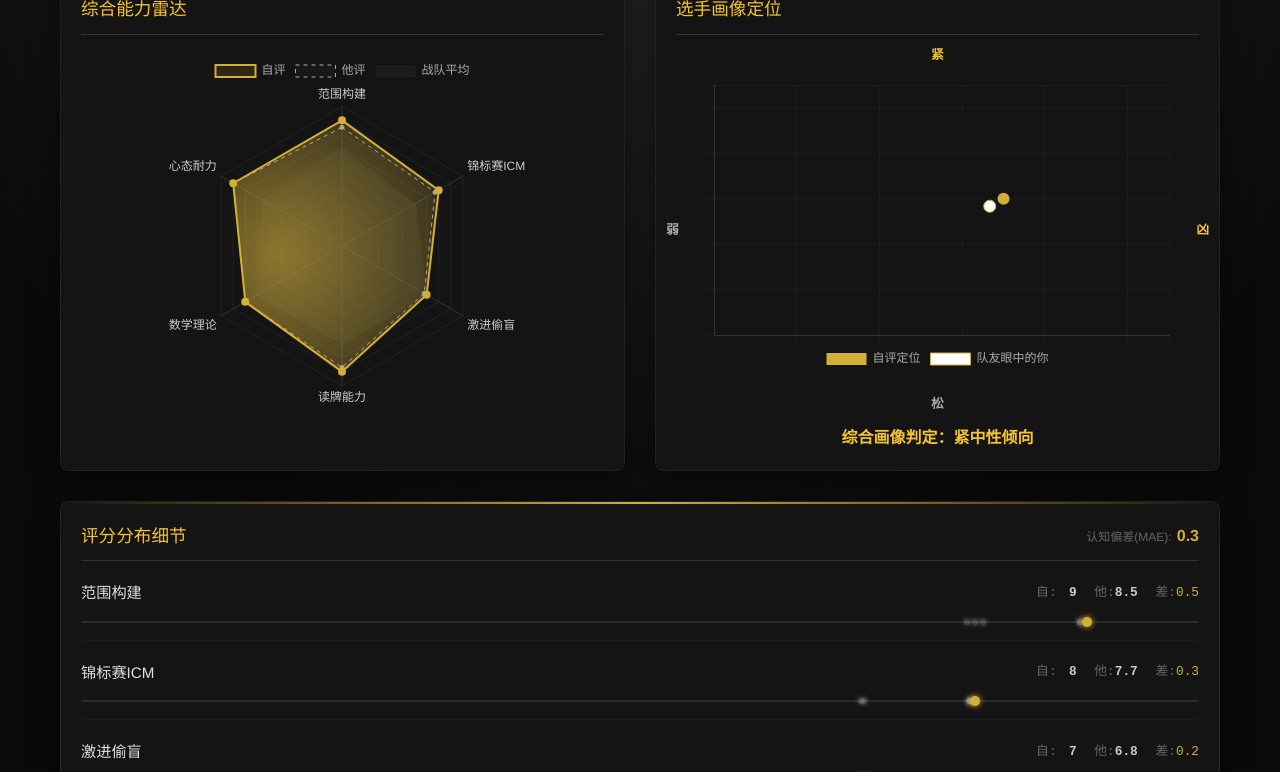
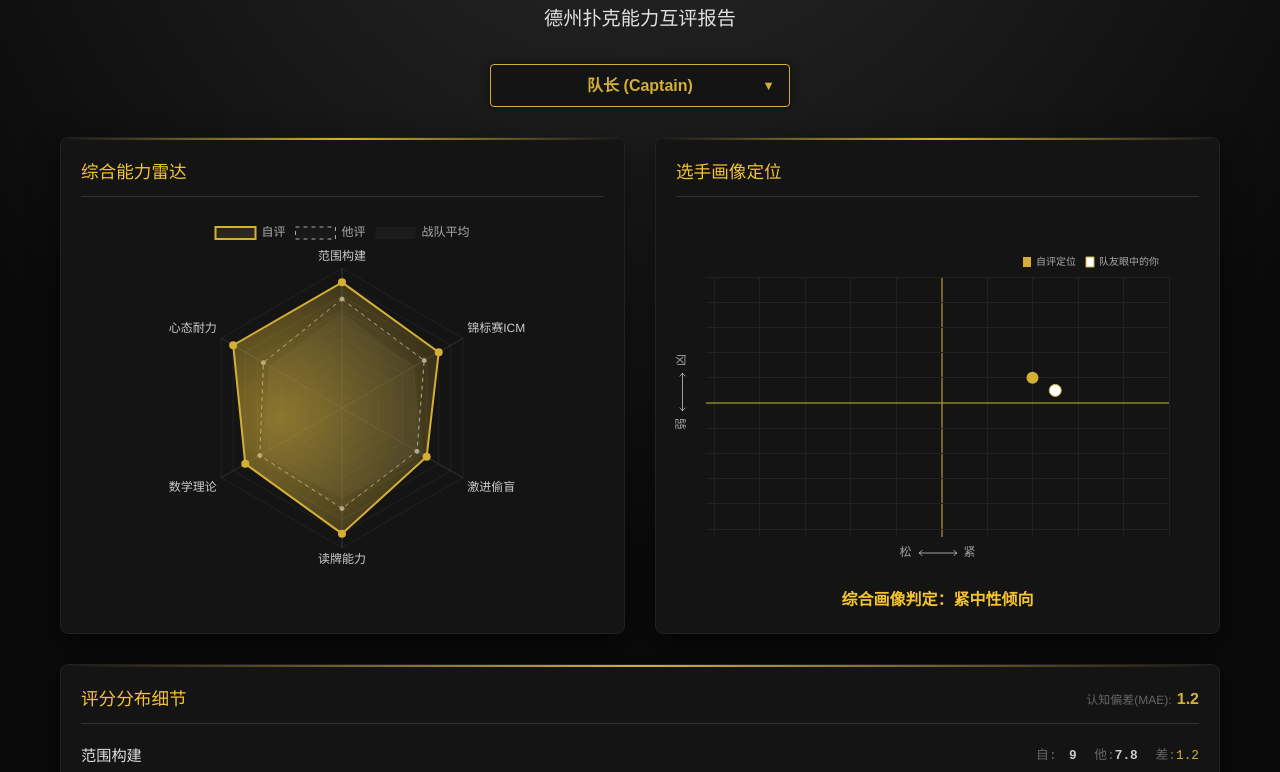
Before and after one commit to KKurtt/poker_dashboard, a plain HTML site: page index.html in a window 1280 px wide. Shown: the part 253-1025 px from the top of the page. Drawn offline with nearby package versions, Linux system fonts and the light colour scheme.

Commit message:
Update  details

```diff
--- a/index.html
+++ b/index.html
@@ -3,7 +3,7 @@
 <head>
     <meta charset="UTF-8">
     <meta name="viewport" content="width=device-width, initial-scale=1.0, maximum-scale=1.0, user-scalable=no">
-    <title>GPC Poker League 能力分析</title>
+    <title>GPC Poker League 能力互评</title>
     <script src="https://cdn.jsdelivr.net/npm/chart.js"></script>
     <style>
         :root {
@@ -51,8 +51,12 @@
         }
         .sticky-header.visible { transform: translateY(0); }
 
-        .sticky-title { font-size: 1rem; font-weight: bold; color: var(--gold-primary); display: none; }
-        @media (min-width: 600px) { .sticky-title { display: block; } }
+        /* 新增：悬浮栏 Logo 样式 */
+        .sticky-logo {
+            height: 36px; /* 根据悬浮栏高度(60px)调整，留出边距 */
+            width: auto;  /* 保持比例 */
+            display: block;
+        }
 
         .sticky-select-wrapper { flex-grow: 1; display: flex; justify-content: flex-end; }
         .sticky-select {
@@ -64,13 +68,29 @@
         .container { max-width: 1200px; margin: 0 auto; padding: 20px; }
 
         header { text-align: center; margin-bottom: 30px; padding-top: 20px; transition: opacity 0.3s; }
+
+        /* 新增：主 Logo 样式 */
+        .main-logo-wrapper {
+            margin-bottom: 15px;
+            display: flex;
+            justify-content: center;
+        }
+        .main-logo {
+            max-width: 200px; /* 控制主Logo最大宽度 */
+            height: auto;
+        }
+
         h1 {
             font-size: 1.8rem; color: var(--gold-primary); text-transform: uppercase;
             letter-spacing: 2px; margin-bottom: 5px;
             text-shadow: 0 0 15px rgba(212, 175, 55, 0.3);
         }
         @media (min-width: 768px) { h1 { font-size: 2.2rem; } }
-        .subtitle { color: var(--text-sub); font-size: 0.9rem; letter-spacing: 1px; margin-bottom: 20px; }
+        .subtitle {
+            margin-top: 10px;
+            font-size: 1.2rem;
+            font-weight: 300;
+        }
 
         /* 主选择器 */
         .selector-wrapper { display: flex; justify-content: center; margin-bottom: 30px; position: relative; z-index: 10; }
@@ -85,6 +105,61 @@
         .custom-select::after {
             content: '▼'; font-size: 0.8rem; color: var(--gold-primary);
             position: absolute; right: 15px; top: 50%; transform: translateY(-50%); pointer-events: none;
+        }
+        /* 确保标签内部是横向排列的 */
+        /* 1. 基础布局：让文字和箭头横向排列、垂直居中 */
+        .quadrant-label {
+            position: absolute;      /* 绝对定位，相对于 .scatter-wrapper */
+            display: flex;           /* Flex 布局 */
+            align-items: center;     /* 垂直居中 */
+            justify-content: center; /* 水平居中 */
+            gap: 6px;                /* 文字和箭头间距 */
+            color: rgba(255, 255, 255, 0.6); /* 颜色 */
+            font-size: 12px;
+            pointer-events: none;    /* 防止遮挡 Canvas 点击事件 */
+            z-index: 10;             /* 确保在 Canvas 之上 */
+        }
+
+        /* 2. SVG 箭头样式 */
+        .axis-arrow {
+            width: 40px;             /* 箭头长度 */
+            height: 10px;            /* 箭头高度 */
+            fill: none;
+            stroke: currentColor;    /* 跟随文字颜色 */
+            stroke-width: 1.5;
+            stroke-linecap: round;
+            stroke-linejoin: round;
+        }
+
+        /* 3. 底部标签定位 (X轴) */
+        .q-bottom {
+            bottom: 5px;             /* 距离底部的位置 */
+            left: 0;
+            width: 100%;             /* 占满宽度以居中 */
+        }
+
+        /* 4. 左侧标签定位 (Y轴) - 关键修改 */
+        .q-left {
+            /* 先定位到左侧垂直居中的位置 */
+            top: 50%;
+            left: 0;
+
+            /*
+               关键点：
+               1. translate(-50%, -50%): 先把自身的中心点对齐到 left:0, top:50% 的位置
+               2. rotate(-90deg): 逆时针旋转 90 度
+            */
+            transform: translate(-42%, -50%) rotate(-90deg);
+
+            /*
+               如果旋转后位置偏离，可以微调上面的 translate(-42%, ...)
+               或者使用 transform-origin
+            */
+            transform-origin: center center;
+
+            /* 确保宽度足够容纳文字和箭头，避免换行 */
+            width: auto;
+            white-space: nowrap;
         }
 
         /* --- 仪表盘布局 (自适应关键) --- */
@@ -121,15 +196,6 @@
 
         .scatter-wrapper { position: relative; height: 300px; width: 100%; padding: 20px; margin-top: 10px; }
         @media (min-width: 768px) { .scatter-wrapper { height: 350px; } }
-
-        .quadrant-label {
-            position: absolute; font-size: 0.8rem; font-weight: bold; color: var(--text-sub);
-            pointer-events: none; text-transform: uppercase;
-        }
-        .q-top { top: -10px; left: 50%; transform: translateX(-50%); color: var(--gold-light); }
-        .q-bottom { bottom: -10px; left: 50%; transform: translateX(-50%); color: #aaa; }
-        .q-left { left: -10px; top: 50%; transform: translateY(-50%); color: #aaa; }
-        .q-right { right: -10px; top: 50%; transform: translateY(-50%); color: var(--gold-light); }
 
         /* --- 评分细节 (两行排版优化) --- */
         .detail-rows { display: flex; flex-direction: column; gap: 20px; }
@@ -195,7 +261,9 @@
 
 <!-- 顶部悬浮栏 -->
 <div class="sticky-header" id="stickyHeader">
-    <div class="sticky-title">GPC POKER LEAGUE</div>
+    <!-- 修改点：替换原有的文字标题为长方形 Logo -->
+    <img src="logo_sticky.png" alt="GPC Logo" class="sticky-logo">
+
     <div class="sticky-select-wrapper">
         <select id="stickyPlayerSelect" class="sticky-select"></select>
     </div>
@@ -203,8 +271,13 @@
 
 <div class="container">
     <header id="mainHeader">
+        <!-- 修改点：在标题最上方添加主 Logo -->
+        <div class="main-logo-wrapper">
+            <img src="logo_main.png" alt="GPC Main Logo" class="main-logo">
+        </div>
+
         <h1>GPC POKER LEAGUE</h1>
-        <div class="subtitle">德州扑克战队能力评估</div>
+        <div class="subtitle">德州扑克能力互评报告</div>
     </header>
 
     <div class="selector-wrapper">
@@ -232,13 +305,35 @@
                 选手画像定位
                 <span class="card-sub"></span>
             </div>
+
             <div class="scatter-wrapper">
-                <div class="quadrant-label q-top">紧</div>
-                <div class="quadrant-label q-bottom">松</div>
-                <div class="quadrant-label q-left">弱</div>
-                <div class="quadrant-label q-right">凶</div>
+                <!-- 底部横轴：松 <-> 紧 -->
+                <div class="quadrant-label q-bottom">
+                    <span>松</span>
+                    <!-- SVG 双向箭头 -->
+                    <svg class="axis-arrow" viewBox="0 0 60 12" xmlns="http://www.w3.org/2000/svg">
+                        <line x1="2" y1="6" x2="58" y2="6" />
+                        <polyline points="6,2 2,6 6,10" />
+                        <polyline points="54,2 58,6 54,10" />
+                    </svg>
+                    <span>紧</span>
+                </div>
+
+                <!-- 左侧纵轴：弱 <-> 凶 -->
+                <div class="quadrant-label q-left">
+                    <span>弱</span>
+                    <!-- SVG 双向箭头 (代码完全一样，靠父容器旋转) -->
+                    <svg class="axis-arrow" viewBox="0 0 60 12" xmlns="http://www.w3.org/2000/svg">
+                        <line x1="2" y1="6" x2="58" y2="6" />
+                        <polyline points="6,2 2,6 6,10" />
+                        <polyline points="54,2 58,6 54,10" />
+                    </svg>
+                    <span>凶</span>
+                </div>
+
                 <canvas id="scatterChart"></canvas>
             </div>
+
             <div id="profileText" style="margin-top:20px; text-align:center; color:var(--gold-light); font-weight:bold; font-size: 1rem; min-height: 1.6em;">
                 <!-- JS 填充 -->
             </div>
@@ -283,16 +378,16 @@
         {
             id: "队长 (Captain)",
             abilities: [
-                { self: 9, others: [8, 9, 9, 8, 8, 9] }, // 范围构建
-                { self: 8, others: [7, 8, 8, 7, 8, 8] }, // 锦标赛ICM
-                { self: 7, others: [6, 7, 7, 6, 8, 7] }, // 激进偷盲
-                { self: 9, others: [9, 9, 8, 9, 9, 8] }, // 读牌能力
-                { self: 8, others: [8, 8, 8, 8, 8, 8] }, // 数学理论
-                { self: 9, others: [9, 9, 9, 9, 9, 9] }  // 心态耐力
+                { self: 9, others: [7, 6, 9, 8, 8, 9] }, // 范围构建
+                { self: 8, others: [7, 8, 6, 7, 4, 9] }, // 锦标赛ICM
+                { self: 7, others: [6, 9, 6, 4, 5, 7] }, // 激进偷盲
+                { self: 9, others: [9, 6, 8, 7, 5, 8] }, // 读牌能力
+                { self: 8, others: [3, 5, 9, 9, 8, 7] }, // 数学理论
+                { self: 9, others: [4, 6, 5, 9, 8, 7] }  // 心态耐力
             ],
             profile: {
-                tightness: { self: 7, others: [6, 7, 7, 6, 7, 7] },
-                aggression: { self: 6, others: [5, 6, 6, 5, 6, 6] }
+                tightness: { self: 7, others: [6, 9, 9, 6, 7, 8] },
+                aggression: { self: 6, others: [5, 4, 6, 5, 7, 6] }
             },
             aiAdvice: `
                 <p><strong>🤖 综合评价：</strong>作为队长，你的基础非常扎实，尤其在<strong>心态耐力</strong>和<strong>读牌能力</strong>上得到了全队的高度认可。MAE极低，说明自我认知清晰。</p>
@@ -574,8 +669,8 @@
         const avgAgg = player.profile.aggression.others.reduce((a,b)=>a+b,0) / player.profile.aggression.others.length;
 
         const getLabel = (t, a) => {
-            let tLabel = t > 6.5 ? "紧" : (t < 4.5 ? "松" : "中性");
-            let aLabel = a > 6.5 ? "凶" : (a < 4.5 ? "弱" : "中性");
+            let tLabel = t > 6.5 ? "紧" : (t < 3.5 ? "松" : "中性");
+            let aLabel = a > 6.5 ? "凶" : (a < 3.5 ? "弱" : "中性");
             if (tLabel === "中性" && aLabel === "中性") return "平衡型选手";
             if (tLabel === "紧" && aLabel === "凶") return "紧凶型 (TAG)";
             if (tLabel === "松" && aLabel === "凶") return "松凶型 (LAG)";
@@ -616,10 +711,37 @@
                     responsive: true, maintainAspectRatio: false,
                     layout: { padding: 10 },
                     scales: {
-                        x: { min: 0, max: 11, grid: { color: c=>c.tick.value===5.5?'#444':'#222', lineWidth: c=>c.tick.value===5.5?1:0.5 }, ticks: {display:false} },
-                        y: { min: 0, max: 11, grid: { color: c=>c.tick.value===5.5?'#444':'#222', lineWidth: c=>c.tick.value===5.5?1:0.5 }, ticks: {display:false} }
+                        x: {
+                            min: 0, max: 10,
+                            grid: {
+                                color: (c) => c.tick.value === 5 ? 'rgba(212, 175, 55, 0.5)' : '#222',
+                                lineWidth: (c) => c.tick.value === 5 ? 2 : 1
+                            },
+                            ticks: { display: false, stepSize: 1 },
+                            border: { display: false }
+                        },
+                        y: {
+                            min: 0, max: 10,
+                            grid: {
+                                color: (c) => c.tick.value === 5 ? 'rgba(212, 175, 55, 0.5)' : '#222',
+                                lineWidth: (c) => c.tick.value === 5 ? 2 : 1
+                            },
+                            ticks: { display: false, stepSize: 1 },
+                            border: { display: false }
+                        }
                     },
-                    plugins: { legend: { position: 'bottom', labels: { color: '#aaa' } } }
+                    plugins: {
+                        legend: {
+                            position: 'top',  // 放在顶部区域
+                            align: 'end',     // 核心修改：对齐到末端（右侧）
+                            labels: {
+                                color: '#aaa',
+                                boxWidth: 8,  // 稍微改小一点色块，更精致
+                                padding: 10,
+                                font: { size: 10 } // 字体稍微改小一点，避免在小屏手机上太挤
+                            }
+                        }
+                    }
                 }
             });
         }
```
Also changed, not shown: logo_main.png (added), logo_sticky.png (added).
